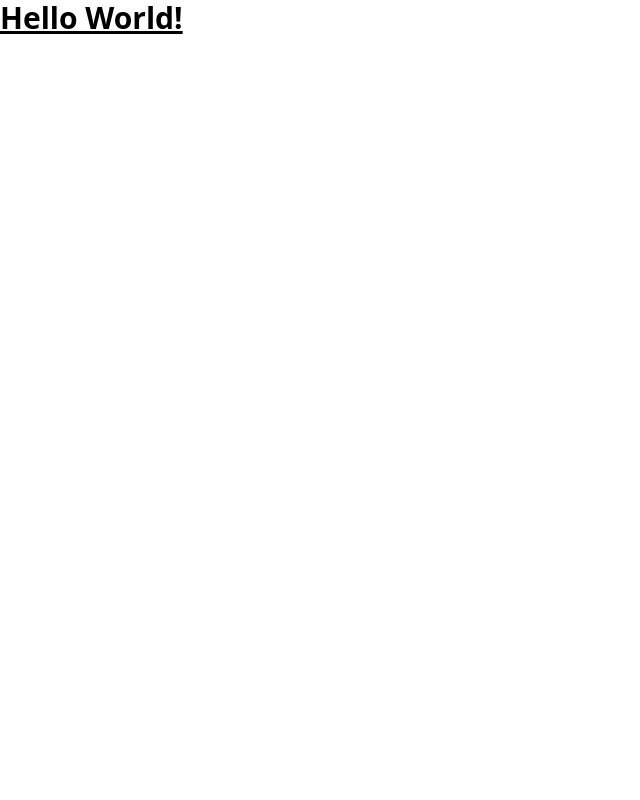
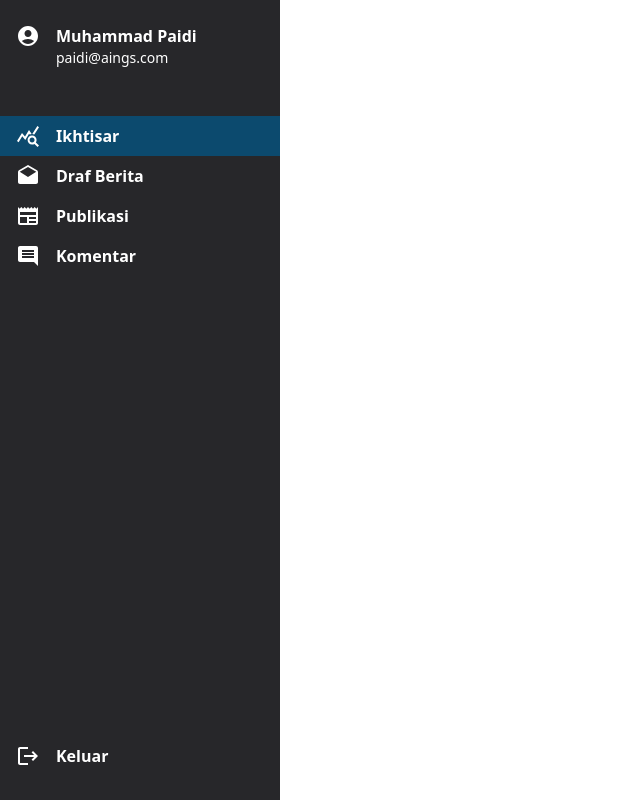
Before and after one commit to aings-project/cms-redaktur-fe, a Next.js app: page / in a window 1280 px wide. Shown: the whole page, without its empty margins (0-640 px from the left). Built offline with nearby package versions, Linux system fonts and the light colour scheme.

Commit message:
feat: create main sidebar

```diff
--- /dev/null
+++ b/components/main_sidebar.jsx
@@ -0,0 +1,50 @@
+import React from "react";
+import AccountCircleIcon from "@mui/icons-material/AccountCircle";
+import QueryStatsIcon from "@mui/icons-material/QueryStats";
+import DraftsIcon from "@mui/icons-material/Drafts";
+import NewspaperIcon from "@mui/icons-material/Newspaper";
+import CommentIcon from "@mui/icons-material/Comment";
+import LogoutIcon from "@mui/icons-material/Logout";
+
+import MainSidebarMenu from "./main_sidebar_menu";
+
+export default function MainSidebar() {
+  return (
+    <div className="w-[280px] h-screen bg-zinc-800 py-6 flex flex-col">
+      <div className="flex px-4 mb-12">
+        <AccountCircleIcon className="w-16 h-16 text-white" />
+        <div className="px-4">
+          <p className="text-white text-base font-bold">Muhammad Paidi</p>
+          <p className="text-white text-sm font-normal">paidi@aings.com</p>
+        </div>
+      </div>
+      <MainSidebarMenu
+        icon={<QueryStatsIcon className="w-6 h-6 text-white" />}
+        text={"Ikhtisar"}
+        isSelected={true}
+      />
+      <MainSidebarMenu
+        icon={<DraftsIcon className="w-6 h-6 text-white" />}
+        text={"Draf Berita"}
+        isSelected={false}
+      />
+      <MainSidebarMenu
+        icon={<NewspaperIcon className="w-6 h-6 text-white" />}
+        text={"Publikasi"}
+        isSelected={false}
+      />
+      <MainSidebarMenu
+        icon={<CommentIcon className="w-6 h-6 text-white" />}
+        text={"Komentar"}
+        isSelected={false}
+      />
+      <div className="mt-auto">
+        <MainSidebarMenu
+          icon={<LogoutIcon className="w-6 h-6 text-white" />}
+          text={"Keluar"}
+          isSelected={false}
+        />
+      </div>
+    </div>
+  );
+}
--- /dev/null
+++ b/components/main_sidebar_menu.jsx
@@ -0,0 +1,14 @@
+import React from "react";
+
+export default function MainSidebarMenu({ text, icon, isSelected }) {
+  return (
+    <button
+      className={`flex px-4 py-2 text-white text-base font-semibold w-full ${
+        isSelected ? "bg-sky-900" : "hover:bg-slate-600"
+      }`}
+    >
+      {icon}
+      <p className="text-white text-base font-semibold ml-4">{text}</p>
+    </button>
+  );
+}
--- a/package.json
+++ b/package.json
@@ -9,6 +9,9 @@
     "lint": "next lint"
   },
   "dependencies": {
+    "@emotion/react": "^11.11.1",
+    "@emotion/styled": "^11.11.0",
+    "@mui/icons-material": "^5.14.8",
     "eslint": "8.49.0",
     "eslint-config-next": "13.4.19",
     "next": "13.4.19",
--- a/pages/index.js
+++ b/pages/index.js
@@ -1,3 +1,10 @@
+import React from "react";
+import MainSidebar from "../components/main_sidebar";
+
 export default function Home() {
-  return <h1 className="text-3xl font-bold underline">Hello World!</h1>;
+  return (
+    <div className="flex">
+      <MainSidebar />
+    </div>
+  );
 }
```
Also changed, not shown: 1 other file (tests, documents, lock files or other folders).
